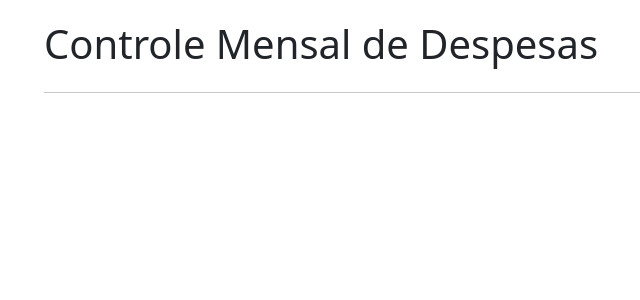
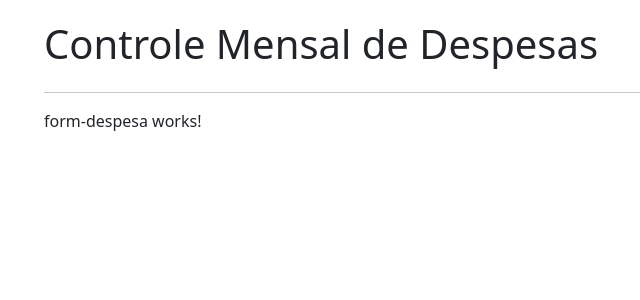
Before and after one commit to dcodifica/despesas-mensais-angular, an Angular app: page /adicionar-despesa in a window 1280 px wide. Before the commit this address led to /. Shown: the top 300 px of the page, without its empty margins (38-678 px from the left). Built offline with nearby package versions, Linux system fonts and the light colour scheme.

Commit message:
Adicionado componente para o form de cadastro de despesas. Criada rota para adicionar uma nova despesa.

```diff
--- a/src/app/app-routing.module.ts
+++ b/src/app/app-routing.module.ts
@@ -1,9 +1,11 @@
+import { FormDespesaComponent } from './components/form-despesa/form-despesa.component';
 import { ListaDespesasComponent } from './components/lista-despesas/lista-despesas.component';
 import { NgModule } from '@angular/core';
 import { RouterModule, Routes } from '@angular/router';
 
 const routes: Routes = [
   { path: 'despesas', component: ListaDespesasComponent },
+  { path: 'adicionar-despesa', component: FormDespesaComponent },
   { path: '', redirectTo: '/despesas', pathMatch: 'full' }
 ];
 
--- a/src/app/app.module.ts
+++ b/src/app/app.module.ts
@@ -5,12 +5,14 @@ import { AppRoutingModule } from './app-routing.module';
 import { AppComponent } from './app.component';
 import { ListaDespesasComponent } from './components/lista-despesas/lista-despesas.component';
 import { MoedaPipe } from './pipes/moeda.pipe';
+import { FormDespesaComponent } from './components/form-despesa/form-despesa.component';
 
 @NgModule({
   declarations: [
     AppComponent,
     ListaDespesasComponent,
-    MoedaPipe
+    MoedaPipe,
+    FormDespesaComponent
   ],
   imports: [
     BrowserModule,
--- /dev/null
+++ b/src/app/components/form-despesa/form-despesa.component.html
@@ -0,0 +1 @@
+<p>form-despesa works!</p>
--- /dev/null
+++ b/src/app/components/form-despesa/form-despesa.component.ts
@@ -0,0 +1,15 @@
+import { Component, OnInit } from '@angular/core';
+
+@Component({
+  selector: 'app-form-despesa',
+  templateUrl: './form-despesa.component.html',
+  styleUrls: ['./form-despesa.component.css']
+})
+export class FormDespesaComponent implements OnInit {
+
+  constructor() { }
+
+  ngOnInit(): void {
+  }
+
+}
```
Also changed, not shown: src/app/components/form-despesa/form-despesa.component.css (added).
